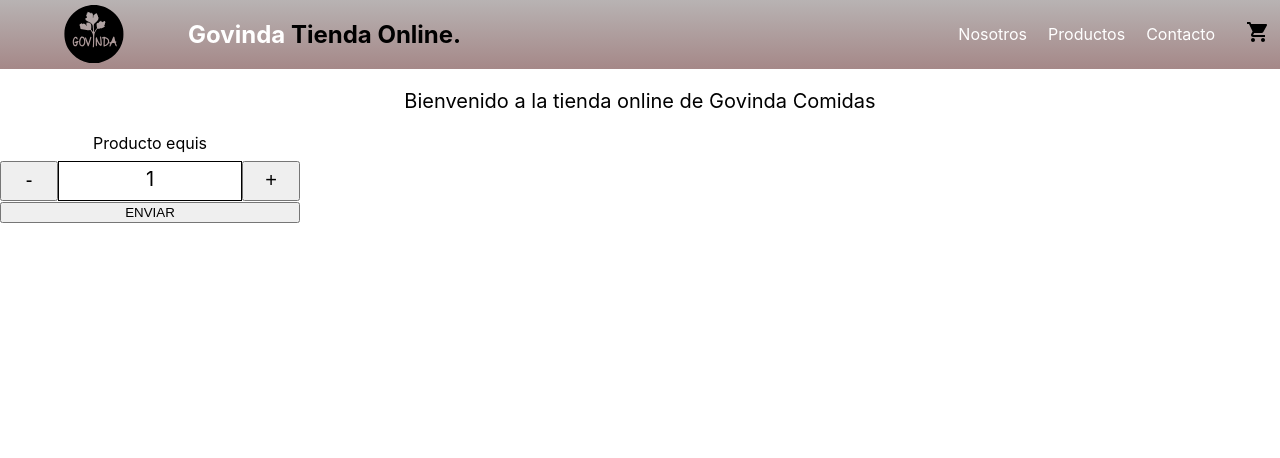
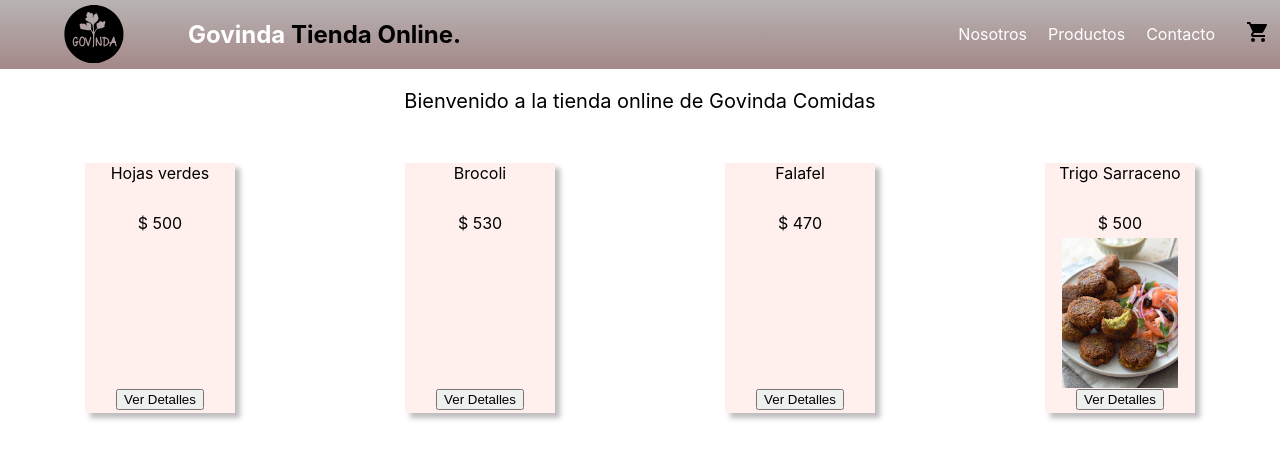
Before and after one commit to nespralnic/govindawebNespral, a React (Create React App) app: page / in a window 1280 px wide. Shown: the top 458 px of the page. Built offline with nearby package versions, Linux system fonts and the light colour scheme.

Commit message:
catalogo con maps y promise

```diff
--- /dev/null
+++ b/src/components/Item/Item.css
@@ -0,0 +1,33 @@
+
+
+.itemContainer{
+    height: 250px;
+    width: 150px;
+    display: flex;
+    flex-direction: column;
+    align-items: center;
+    background-color: rgba(250, 128, 114, 0.13);
+    box-shadow: 5px 5px 5px rgb(190, 188, 188);
+}
+
+.itemTitle{
+    height: 20%;
+}
+
+.itemPrice{
+    height: 10%;
+}
+
+.itemPicture{
+    height: 60%;
+
+}
+
+.itemPicture > img{
+    height: 100%;
+    object-fit: cover;
+}
+
+.itemDetalles{
+    height: 10%;
+}
--- /dev/null
+++ b/src/components/Item/Item.js
@@ -0,0 +1,21 @@
+import './Item.css'
+
+const Item = ({id,name,price,pictureUrl}) => {
+
+    return(
+        <>
+            <div className="itemContainer">
+                <div className="itemTitle">{name}</div>
+                <div className="itemPrice">$ {price}</div>
+                <div className="itemPicture">
+                    <img src={pictureUrl}></img>
+                </div>
+                <div className="itemDetalles">
+                    <button>Ver Detalles</button>
+                </div>
+            </div>
+        </>
+    )
+}
+
+export default Item;
--- /dev/null
+++ b/src/components/ItemList/ItemList.css
@@ -0,0 +1,6 @@
+.ItemListBox{
+    display: flex;
+    margin: 50px auto;
+    flex-direction: row;
+    justify-content: space-around;
+}
--- /dev/null
+++ b/src/components/ItemList/ItemList.js
@@ -0,0 +1,25 @@
+import '../ItemList/ItemList.css'
+import Item from '../Item/Item';
+
+const ItemList = ({productos}) =>{
+
+    return(
+        <>
+        <div className="ItemListBox">
+        {
+            (productos === []) ?
+                console.log("hola") : console.log("chau")
+
+            }
+            {
+            productos.map((element,indice)=>{
+                return <Item key={element.id} name={element.name} price={element.price} pictureUrl={element.pictureUrl}></Item>
+            })
+
+        }
+        </div>
+        </>
+    );
+}
+
+export default ItemList;
--- a/src/components/ItemListContainer.css
+++ b/src/components/ItemListContainer.css
@@ -3,3 +3,15 @@
     text-align: center;
     font-size: 20px;
 }
+
+.cargando{
+    animation-name: titila;
+    animation-duration: 0.8s;
+    animation-iteration-count: infinite;
+}
+
+@keyframes titila {
+    0%{color:rgb(75, 73, 73);}
+    50%{color:salmon;}
+    100%{color:rgb(71, 68, 68);}
+}
--- a/src/components/ItemListContainer.js
+++ b/src/components/ItemListContainer.js
@@ -1,19 +1,75 @@
-import React from "react";
+import React, {useEffect, useState} from "react";
 import './ItemListContainer.css'
 import ItemCount from './ItemCount';
+import ItemList from './ItemList/ItemList';
+import foto from '../img/falafel.JPG'
+
+const productosIniciales = [
+    {id: 1, name: "Hojas verdes", price: "500", pictureUrl:""},
+    {id: 2, name: "Brocoli", price: "530", pictureUrl:""},
+    {id: 3, name: "Falafel", price: "470", pictureUrl:""},
+    {id: 4, name: "Trigo Sarraceno", price: "500", pictureUrl:foto}
+]
+
+const promesa = new Promise((resolve,reject) =>{
+    setTimeout(() => {
+        resolve(productosIniciales);
+    }, 3000);
+});
 
 const ItemListContainer = (props) => {
+
 
     const onAdd = (num) =>{
         console.log(`Seleccionaste ${num} productos.`);
     }
 
+    const [productos,setProductos] = useState([]);
+    const [show,setShow] = useState(false);
+
+    useEffect( () => {
+
+            promesa.then( (productos) => {
+                setProductos(productos);
+                setShow(!show)
+            }).catch( () => {
+                console.log("todo mal")
+            });
+        console.log(promesa);
+
+
+    },[]);
+
+
+
+
     return(
         <>
         <p className="ItemListContainer__mensaje">{props.mensaje}</p>
-        <ItemCount stock={10} inicial={1} onAdd={onAdd}/>
+
+        {show ?
+            <ItemList productos={productos}></ItemList>
+            : <p className="cargando"> cargando... </p>
+        }
+
         </>
     )
 }
 
 export default ItemListContainer;
+
+/*
+    useEffect( () =>{
+        const intervalo = setInterval(() => {
+
+        }, 1000);
+
+        return ()=>{
+            //esto se ejecuta al matar el componente
+            clearInterval(intervalo)
+        }
+    }
+    ,[]);
+*/
+
+//<ItemCount stock={10} inicial={1} onAdd={onAdd}/>
```
Also changed, not shown: src/App.js (+28 -2 lines), src/components/ItemCount.js (+14 -3 lines), src/img/falafel.JPG (added).
